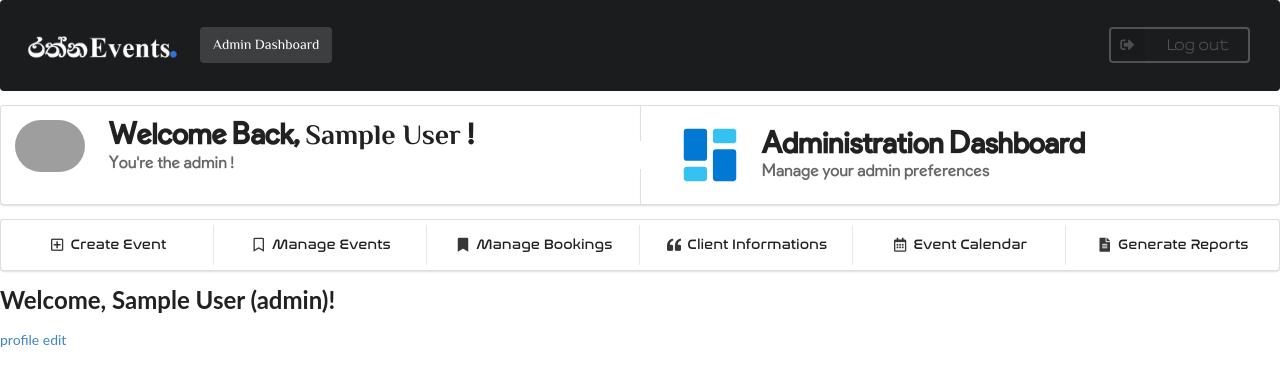
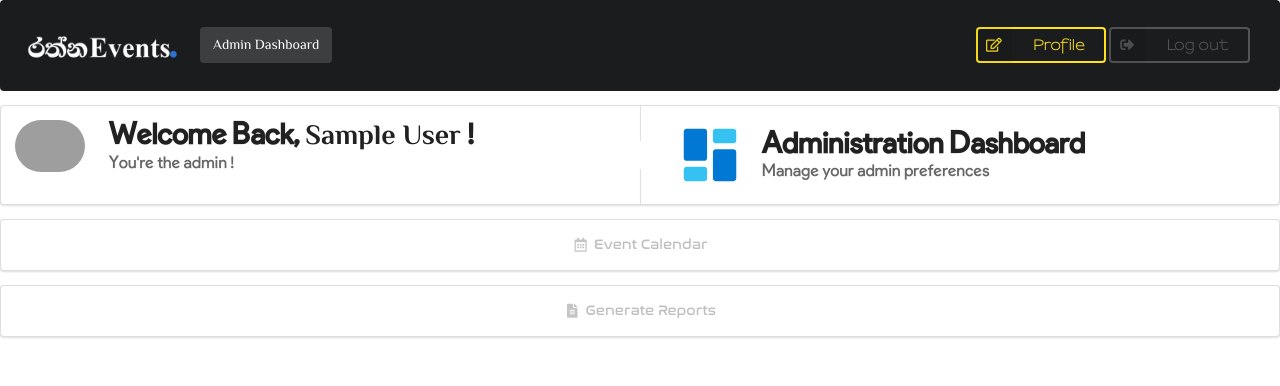
Before and after one commit to prasad-kmd/ems, a PHP site: page /admin_dashboard.php in a window 1280 px wide. Shown: the top 386 px of the page. Run offline with PHP 8.4, Linux system fonts and the light colour scheme; the visitor is signed in with stand-in values (Sample User, id 1); grey boxes are pictures that could not be loaded.

Commit message:
Rev #1.064.64

```diff
--- a/admin_dashboard.php
+++ b/admin_dashboard.php
@@ -51,6 +51,10 @@
             </a> -->
             <div class="right menu">
                 <div class="item">
+                    <a href="edit_profile.php"><button class="ui right inverted yellow labeled icon button">
+                            <i class="edit outline icon"></i>
+                            <span style="font-family: 'Sansumi';font-weight: 500;">Profile</span>
+                        </button></a>
                     <a href="logout.php"><button class="ui right inverted secondary labeled icon button">
                             <i class="sign out alternate icon"></i>
                             <span style="font-family: 'Sansumi';font-weight: 500;">Log out</span>
@@ -89,76 +93,37 @@
     </div>
     <!-- titles Ends -->
     <!-- menu  -->
-    <div class="ui six item menu" style="padding: 5px;font-family: 'Nasalization Rg';">
-        <a href="create_event.php" class="item"><i class="plus square outline icon"></i>Create Event</a>
-        <a href="manage_events.php" class="item"><i class="bookmark outline icon"></i>Manage Events</a>
-        <a href="manage_bookings.php" class="item"><i class="bookmark icon"></i>Manage Bookings</a>
-        <a href="view_clients.php" class="item"><i class="quote left icon"></i>Client Informations</a>
-        <a href="event_calendar.php" class="item"><i class="calendar alternate outline icon"></i>Event Calendar</a>
-        <a href="reports.php" class="item"><i class="file alternate icon"></i>Generate Reports</a>
+    <div class="ui fluid five item menu" style="padding: 5px;font-family: 'Nasalization Rg';">
+        <?php if ($role == 'Manager' || $role == 'Event Organizer' || $role == 'System Administrator'): ?>
+            <a href="add_event.php" class="item"><i class="plus square outline icon"></i>Create Event</a>
+        <?php endif; ?>
+        <?php if ($role == 'Manager' || $role == 'System Administrator'): ?>
+            <a href="manage_event.php" class="item"><i class="bookmark outline icon"></i>Manage Events</a>
+        <?php endif; ?>
+        <?php if ($role == 'Manager' || $role == 'Event Organizer'): ?>
+            <a href="manage_bookings.php" class="item"><i class="bookmark icon"></i>Manage Bookings</a>
+        <?php endif; ?>
+        <?php if ($role == 'Manager' || $role == 'Event Organizer' || $role == 'System Administrator'): ?>
+            <a href="manage_clients.php" class="item"><i class="quote left icon"></i>Manage Clients</a>
+        <?php endif; ?>
+        <a href="event_calendar.php" class="item disabled"><i class="calendar alternate outline icon"></i>Event Calendar</a>
+    </div>
+    <div class="ui fluid five item menu" style="padding: 5px;font-family: 'Nasalization Rg';">
+        <a href="reports.php" class="item disabled"><i class="file alternate icon"></i>Generate Reports</a>
+        <?php if ($role == 'Manager' || $role == 'System Administrator'): ?>
+            <a href="manage_staff.php" class="item"><i class="user secret icon"></i>Manage Staff</a>
+        <?php endif; ?>
+        <?php if ($role == 'Manager' || $role == 'Event Organizer'): ?>
+            <a href="manage_payments.php" class="item"><i class="dollar sign icon"></i>Manage Payments</a>
+        <?php endif; ?>
+        <?php if ($role == 'Manager' || $role == 'Event Organizer'): ?>
+            <a href="manage_venues.php" class="item"><i class="location arrow icon"></i>Manage Venues</a>
+        <?php endif; ?>
+        <?php if ($role == 'System Administrator'): ?>
+            <a href="backup_database.php" class="item"><i class="archive icon">Backup Database</a>
+        <?php endif; ?>
     </div>
     <!-- menu ends -->
-    <div class="container">
-        <h2>Welcome, <?php echo $staffName; ?> (<?php echo $role; ?>)!</h2>
-        <!-- <img src="<?php echo $profilePicture; ?>" alt="Profile Picture"> -->
-
-        <div class="dashboard-content">
-
-            <?php if ($role == 'Manager' || $role == 'Event Organizer' || $role == 'System Administrator'): ?>
-                <h3>Client Management</h3>
-                <ul>
-                    <li><a href="manage_clients.php">Manage Clients</a></li>
-                </ul>
-            <?php endif; ?>
-
-            <?php if ($role == 'Manager' || $role == 'System Administrator'): ?>
-                <h3>Staff Management</h3>
-                <ul>
-                    <li><a href="manage_staff.php">Manage Staff</a></li>
-                </ul>
-            <?php endif; ?>
-
-            <?php if ($role == 'Manager' || $role == 'Event Organizer'): ?>
-                <h3>Booking Management</h3>
-                <ul>
-                    <li><a href="manage_bookings.php">Manage Bookings</a></li>
-                </ul>
-            <?php endif; ?>
-
-            <?php if ($role == 'Manager' || $role == 'Event Organizer'): ?>
-                <h3>Payment Management</h3>
-                <ul>
-                    <li><a href="manage_payments.php">Manage Payments</a></li>
-                </ul>
-            <?php endif; ?>
-
-
-
-            <?php if ($role == 'Manager' || $role == 'System Administrator'): ?>
-                <h3>Event Management</h3>
-                <ul>
-                    <li><a href="manage_event.php">Manage Events</a></li>
-                </ul>
-
-                <h3>Venue Management</h3>
-                <ul>
-                    <li><a href="manage_venues.php">Manage Venues</a></li>
-                </ul>
-            <?php endif; ?>
-
-
-
-            <?php if ($role == 'System Administrator'): ?>
-                <h3>System Administration</h3>
-                <ul>
-                    <li><a href="backup_database.php">Backup Database</a></li>
-                </ul>
-            <?php endif; ?>
-
-            <a href="edit_profile.php">profile edit</a>
-        </div>
-    </div>
-
     <script src="assets/js/semantic.js"></script>
     <script src="assets/js/jquery-3.7.1.min.js"></script>
 </body>
```
